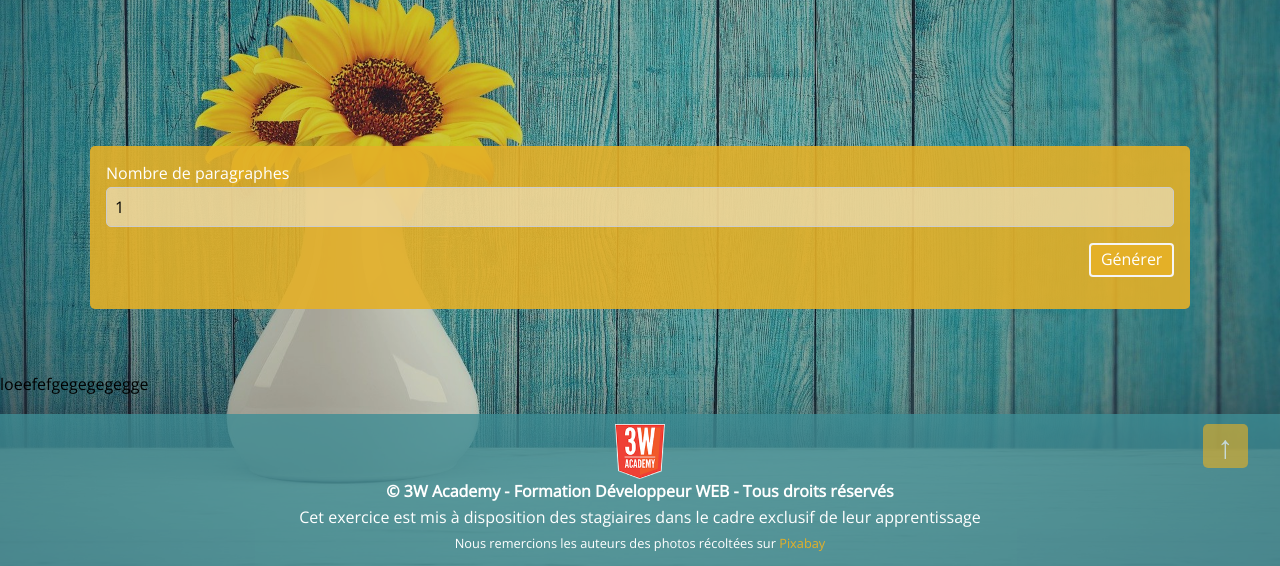
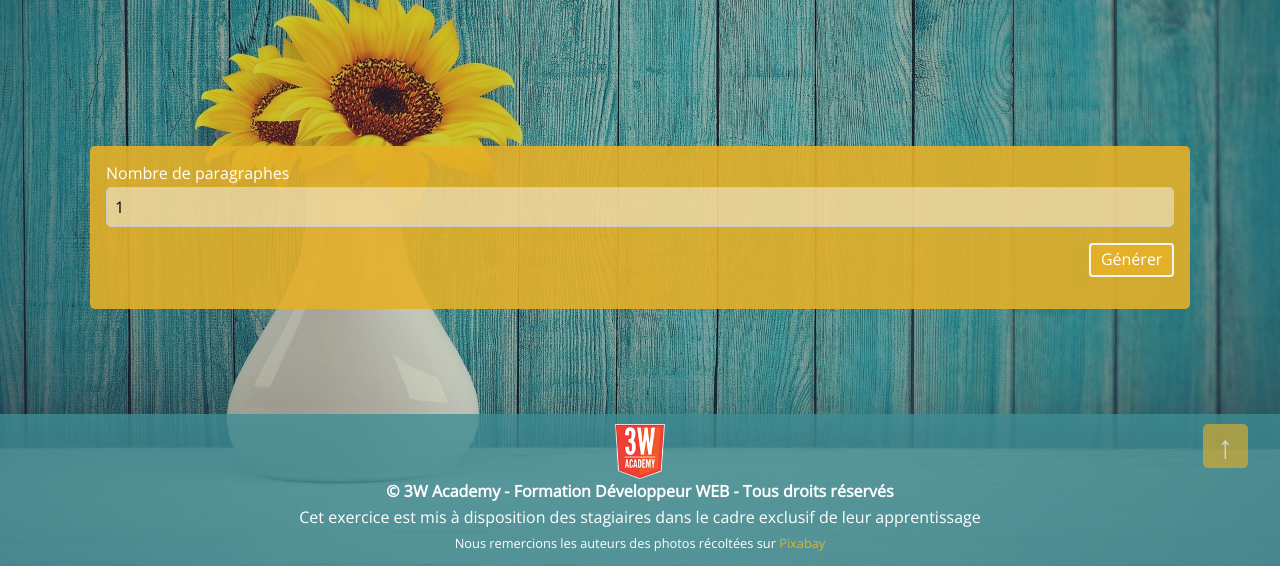
Before and after one commit to mamadykonte/randomText, a plain HTML site: page index.html in a window 1280 px wide. Shown: the part 234-800 px from the top of the page. Drawn offline with nearby package versions, Linux system fonts and the light colour scheme; a script that the page names is missing.

Commit message:
Update index.html

```diff
--- a/index.html
+++ b/index.html
@@ -36,7 +36,6 @@
       </form>
       <div id="lorem-container" class="bg-default hide"></div>
     </div>
-    loeefefgegegegegge
   </main>
 
   <footer class="mentions">
```
